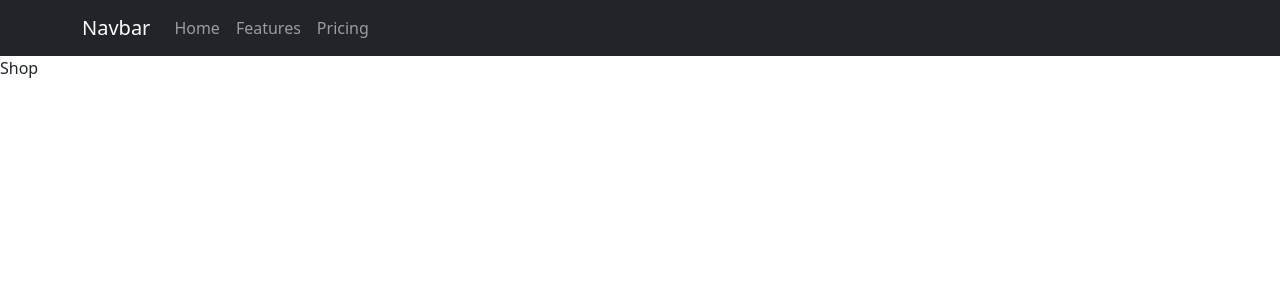
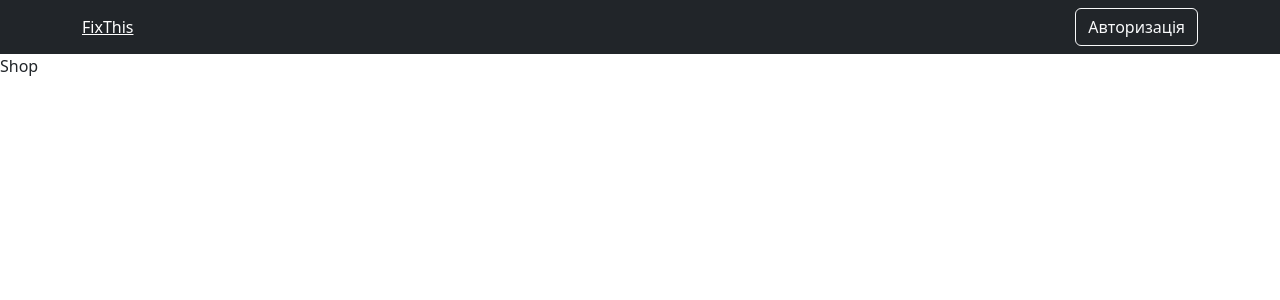
Before and after one commit to Pavliushyn-Max-kp-03/myProj, a React (Create React App) app in the folder client/: page / in a window 1280 px wide. Shown: the top 300 px of the page. Built offline with nearby package versions, Linux system fonts and the light colour scheme.

Commit message:
make navbar

```diff
--- a/client/src/components/AppRouter.js
+++ b/client/src/components/AppRouter.js
@@ -7,6 +7,7 @@
 const AppRouter = () => {
     const {user} = useContext(Context)
     console.log(user)
+
   return (
     <Routes>
         {user.isAuth === true && authRoutes.map(({path, Component}) =>
--- a/client/src/components/NavBar.js
+++ b/client/src/components/NavBar.js
@@ -3,21 +3,30 @@
 import Container from 'react-bootstrap/Container';
 import Nav from 'react-bootstrap/Nav';
 import Navbar from 'react-bootstrap/Navbar';
+import { NavLink } from 'react-router-dom';
+import { SHOP_ROUTE } from '../utils/consts';
+import {Button} from 'react-bootstrap';
+import {observer} from "mobx-react-lite";
 
-const NavBar = () => {
+const NavBar = observer (() => {
     const {user} = useContext(Context)
 return (
     <Navbar bg="dark" variant="dark">
         <Container>
-          <Navbar.Brand href="#home">Navbar</Navbar.Brand>
-          <Nav className="me-auto">
-            <Nav.Link href="#home">Home</Nav.Link>
-            <Nav.Link href="#features">Features</Nav.Link>
-            <Nav.Link href="#pricing">Pricing</Nav.Link>
+          <NavLink style={{color:"white"}} to={SHOP_ROUTE}>FixThis</NavLink>
+          { user.isAuth ?
+          <Nav className="ml-auto" style={{color:"white"}}>
+            <Button variant={"outline-light"}>Адмін панель</Button>
+            <Button variant={"outline-light"} className={"ml-4"} >Вхід</Button>
           </Nav>
+          :
+          <Nav className="ml-auto" style={{color:"white"}}>
+            <Button variant={"outline-light"} onClick={() => user.setIsAuth(true)} >Авторизація</Button>
+          </Nav>
+          }
         </Container>
       </Navbar>
   );
-}
+})
 
 export default NavBar;
--- a/client/src/index.js
+++ b/client/src/index.js
@@ -9,13 +9,13 @@
 const root = ReactDOM.createRoot(document.getElementById('root'));
 root.render(
 
-  <React.StrictMode>
+  //<React.StrictMode>
     <Context.Provider value ={{
         user: new UserStore(),
-        device: new ServiceStore()
+        service: new ServiceStore()
     }}>
       <App />
       </Context.Provider>
 
-  </React.StrictMode>
+  //</React.StrictMode>
 );
```
